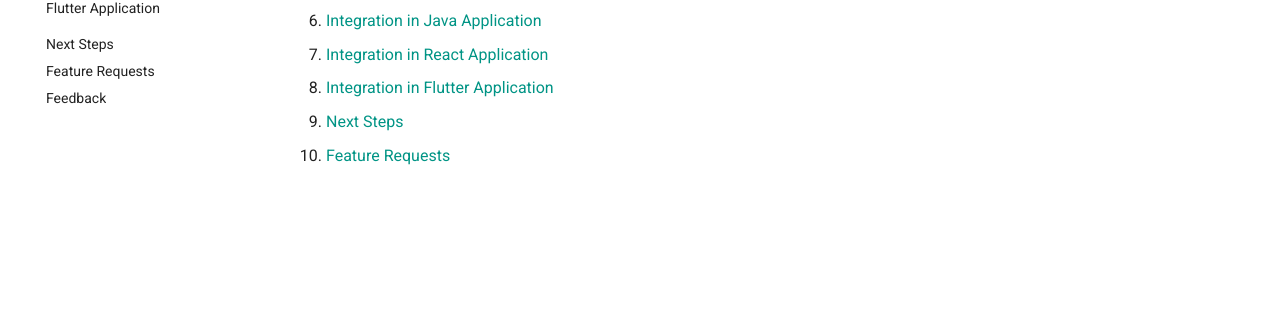
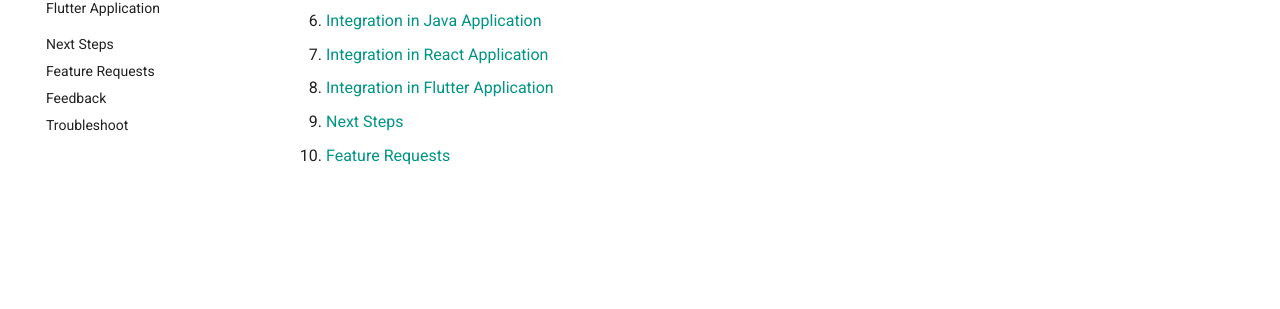
Before and after one commit to hawcx/sdk_docs, an MkDocs documentation site: the page built from docs/index.md, in a window 1280 px wide. Shown: the part 381-690 px from the top of the page. Built offline with MkDocs 1.6.1 and Material for MkDocs 9.7.7, drawn with Linux system fonts in a browser that asks for light colours.

Commit message:
added troubleshoot page

```diff
--- a/mkdocs.yml
+++ b/mkdocs.yml
@@ -41,6 +41,7 @@ nav:
   - Next Steps: next-steps.md
   - Feature Requests: feature-requests.md
   - Feedback: feedback.md
+  - Troubleshoot: troubleshoot.md
 
 plugins:
   - search
```
Also changed, not shown: docs/troubleshoot.md (added).
